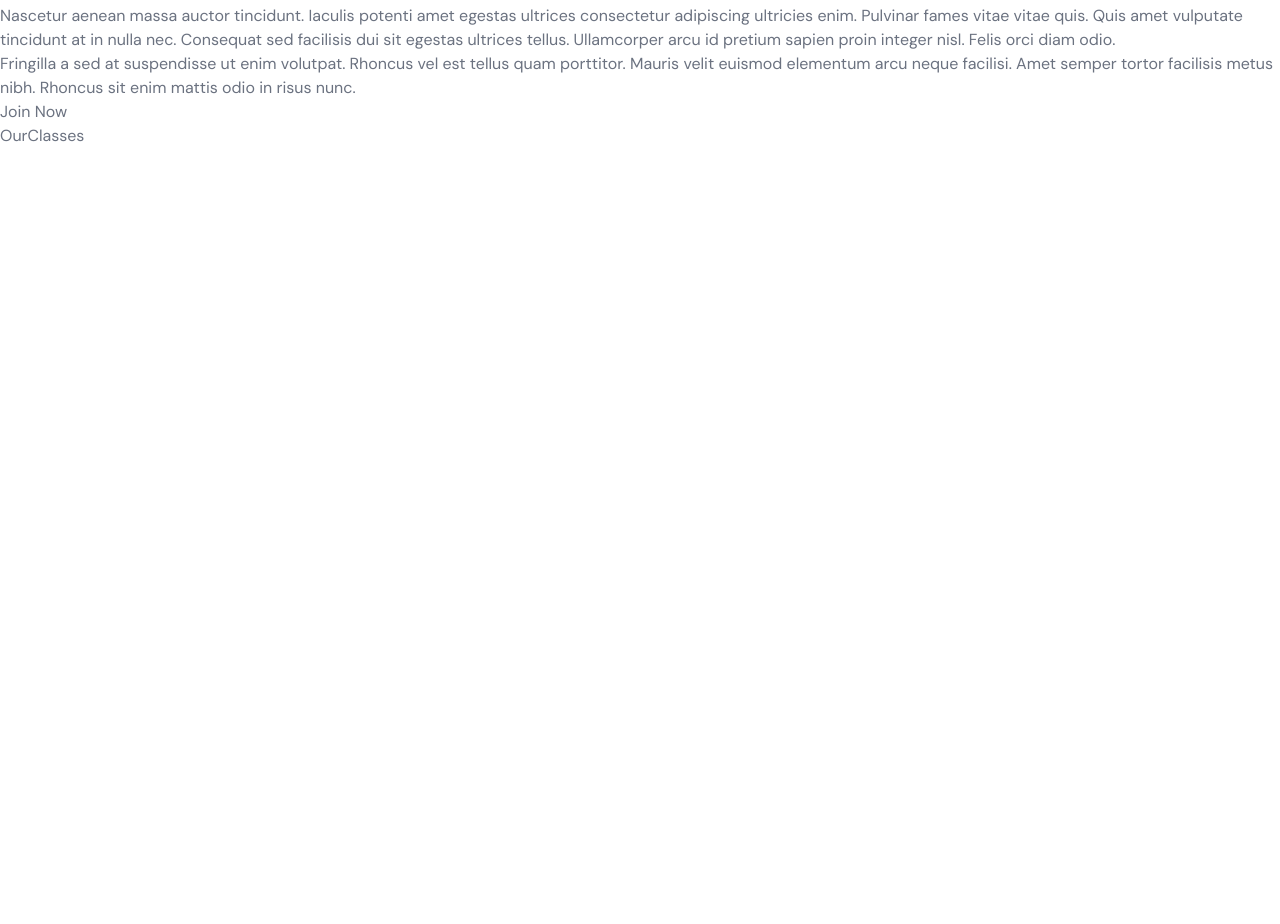
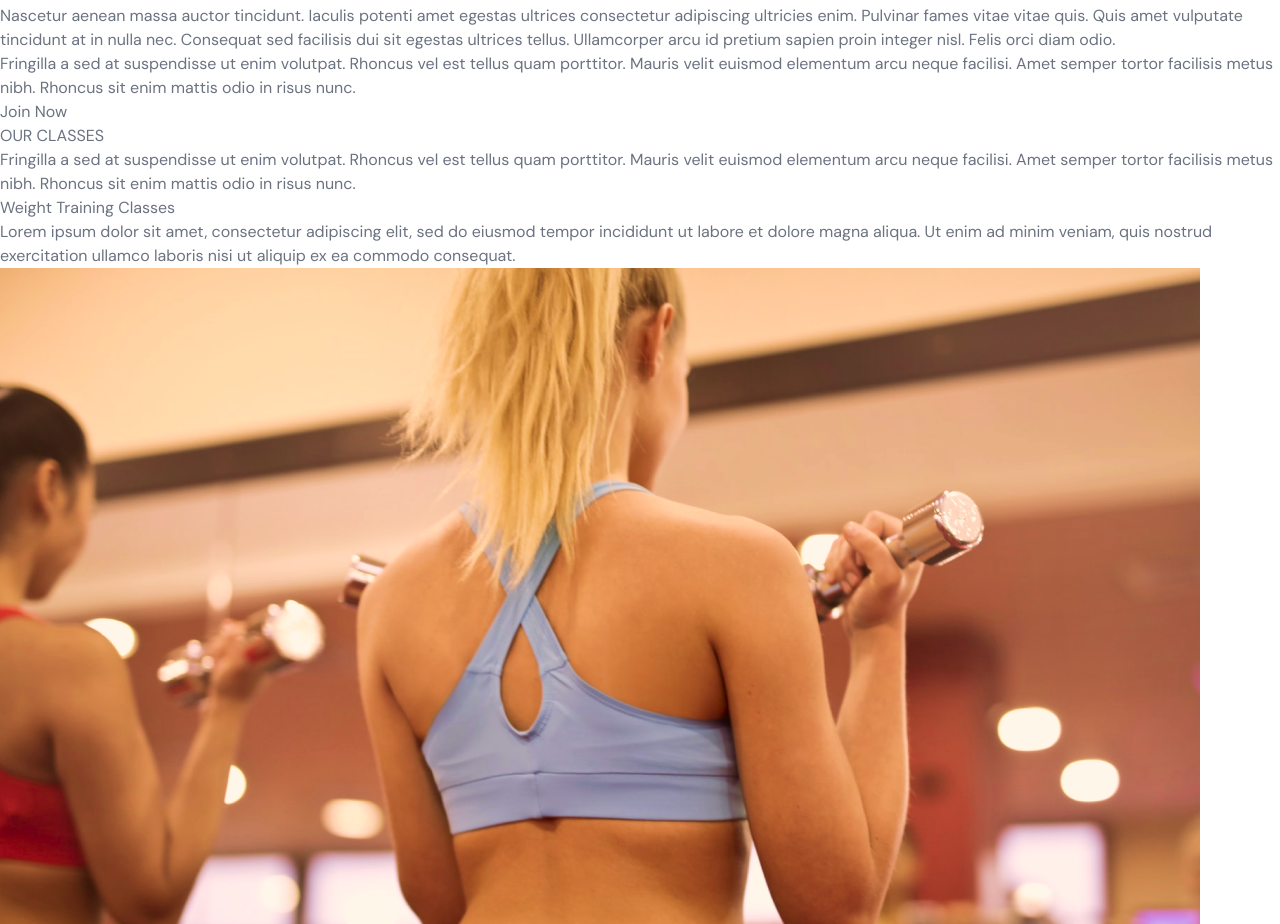
Before and after one commit to chathu-weerasena/Gym-App, a React (Vite) app: page / in a window 1280 px wide. Shown: the part 5744-6668 px from the top of the page. Before the commit the page ends 5892 px from the top, so only its background shows below. Built offline with nearby package versions, Linux system fonts and the light colour scheme.

Commit message:
Content and basic designs of OurClasses page

```diff
--- /dev/null
+++ b/src/scenes/ourClasses/Class.tsx
@@ -0,0 +1,23 @@
+type Props = {
+  name: string;
+  description?: string;
+  image: string;
+};
+
+const Class = ({ name, description, image }: Props) => {
+  const overlayStyles = `p-5 absolute z-30 flex
+    h-[380px] w-[450px] flex-col items-center justify-center
+    whitespace-normal bg-primary-500 text-center text-white
+     opacity-0 transition duration-500 hover-opacity-90`;
+  return (
+    <li className="relative mx-5 inline-block h-[380px] w-[450px]">
+      <div className={overlayStyles}>
+        <p>{name} </p>
+        <p> {description}</p>
+      </div>
+      <img alt={`${image}`} src={image} />
+    </li>
+  );
+};
+
+export default Class;
--- a/src/scenes/ourClasses/index.tsx
+++ b/src/scenes/ourClasses/index.tsx
@@ -1,17 +1,95 @@
-import { SelectedPage } from "@/shared/types";
+import { SelectedPage, ClassType } from "@/shared/types";
 import image1 from "@/assets/image1.png";
 import image2 from "@/assets/image2.png";
 import image3 from "@/assets/image3.png";
 import image4 from "@/assets/image4.png";
 import image5 from "@/assets/image5.png";
 import image6 from "@/assets/image6.png";
+import Heading from "@/shared/Heading";
+import { motion } from "framer-motion";
+import Class from "./Class";
+
+const classes: Array<ClassType> = [
+  {
+    name: "Weight Training Classes",
+    description:
+      "Lorem ipsum dolor sit amet, consectetur adipiscing elit, sed do eiusmod tempor incididunt ut labore et dolore magna aliqua. Ut enim ad minim veniam, quis nostrud exercitation ullamco laboris nisi ut aliquip ex ea commodo consequat.",
+    image: image1,
+  },
+  {
+    name: "Yoga Classes",
+    image: image2,
+  },
+  {
+    name: "Ab Core Classes",
+    description:
+      "Lorem ipsum dolor sit amet, consectetur adipiscing elit, sed do eiusmod tempor incididunt ut labore et dolore magna aliqua. Ut enim ad minim veniam, quis nostrud exercitation ullamco laboris nisi ut aliquip ex ea commodo consequat.",
+    image: image3,
+  },
+  {
+    name: "Adventure Classes",
+    description:
+      "Lorem ipsum dolor sit amet, consectetur adipiscing elit, sed do eiusmod tempor incididunt ut labore et dolore magna aliqua. Ut enim ad minim veniam, quis nostrud exercitation ullamco laboris nisi ut aliquip ex ea commodo consequat.",
+    image: image4,
+  },
+  {
+    name: "Fitness Classes",
+    image: image5,
+  },
+  {
+    name: "Training Classes",
+    description:
+      "Lorem ipsum dolor sit amet, consectetur adipiscing elit, sed do eiusmod tempor incididunt ut labore et dolore magna aliqua. Ut enim ad minim veniam, quis nostrud exercitation ullamco laboris nisi ut aliquip ex ea commodo consequat.",
+    image: image6,
+  },
+];
 
 type Props = {
   setSelectedPage: (value: SelectedPage) => void;
 };
 
 const OurClasses = ({ setSelectedPage }: Props) => {
-  return <div>OurClasses</div>;
+  return (
+    <section id="ourClasses" className="mx-auto min-h-full w-5/6">
+      <motion.div
+        onViewportEnter={() => setSelectedPage(SelectedPage.OurClasses)}
+      >
+        <motion.div
+          className="mx-auto w-5/6"
+          initial="hidden"
+          whileInView="visible"
+          viewport={{ once: true, amount: 0.5 }}
+          transition={{ duration: 0.5 }}
+          variants={{
+            hidden: { opacity: 0, x: -50 },
+            visible: { opacity: 1, x: 0 },
+          }}
+        >
+          <div className=" md:w-3/5">
+            <Heading>OUR CLASSES</Heading>
+            <p className="py-2">
+              Fringilla a sed at suspendisse ut enim volutpat. Rhoncus vel est
+              tellus quam porttitor. Mauris velit euismod elementum arcu neque
+              facilisi. Amet semper tortor facilisis metus nibh. Rhoncus sit
+              enim mattis odio in risus nunc.
+            </p>
+          </div>
+        </motion.div>
+        <div className="mt-10 h-[356px] w-full overflow-x-auto overflow-y-hidden">
+          <ul className="w-[2800px] whitespace-nowrap">
+            {classes.map((item: ClassType, index) => (
+              <Class
+                key={`${item.name} - ${index}`}
+                name={item.name}
+                description={item.description}
+                image={item.image}
+              />
+            ))}
+          </ul>
+        </div>
+      </motion.div>
+    </section>
+  );
 };
 
 export default OurClasses;
--- a/src/shared/types.ts
+++ b/src/shared/types.ts
@@ -10,3 +10,9 @@
   title: string;
   description: string;
 }
+
+export interface ClassType {
+  name: string;
+  description?: string;
+  image: string;
+}
```
